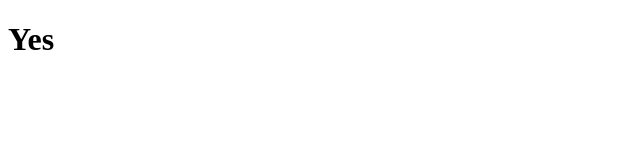
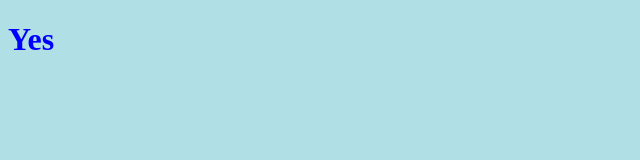
Before and after one commit to marriedtogary/am.i.marriedtogary.com, a plain HTML site: page index.html in a window 1280 px wide. Shown: the whole page, without its empty margins (0-640 px from the left). Drawn offline with Linux system fonts and the light colour scheme.

Commit message:
add styling

```diff
--- a/index.html
+++ b/index.html
@@ -3,6 +3,10 @@
 <HTML>
    <HEAD>
       <TITLE>Am.I.MarriedToGary</TITLE>
+      <style>
+          body {background-color: powderblue; font-face:"Helvetica";}
+          h1   {color: blue;}
+      </style>
    </HEAD>
    <BODY>
       <h1>Yes</h1>
```
